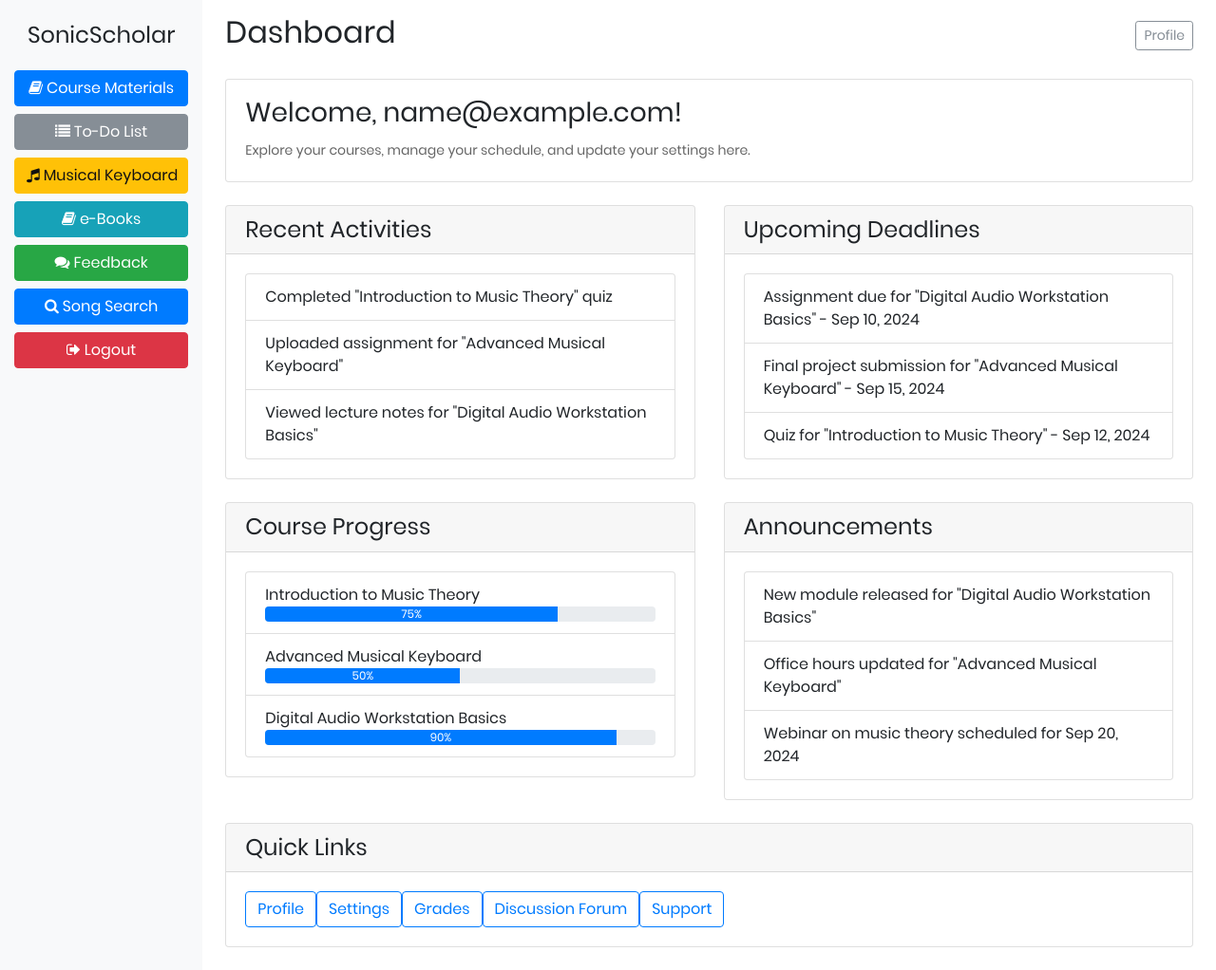
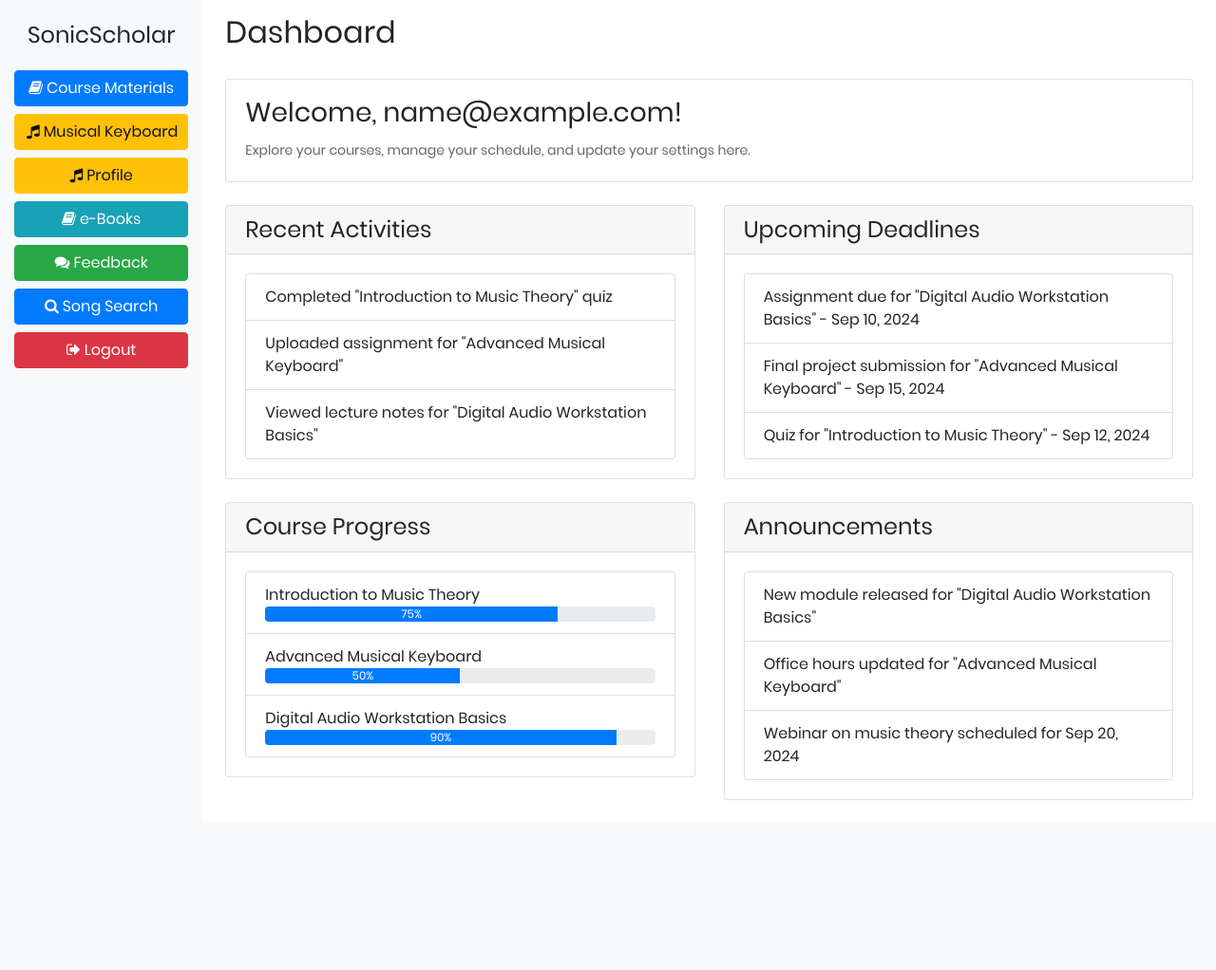
Before and after one commit to ShaunPunnenChandy/MINI-PROJECT, a PHP site: page /student/dashboard.php in a window 1280 px wide. Shown: the whole page at 95% size. After the commit the page ends 843 px from the top, so only its background shows below. Run offline with PHP 8.4, Linux system fonts and the light colour scheme; the visitor is signed in with stand-in values (Sample User, id 1).

Commit message:
Update student dashboard.php

```diff
--- a/student/dashboard.php
+++ b/student/dashboard.php
@@ -35,11 +35,11 @@ if (!isset($_SESSION['email'])) {
                         <a class="btn btn-primary btn-block mb-2" href="tutorials.php">
                             <i class="fa fa-book"></i> Course Materials
                         </a>
-                        <a class="btn btn-secondary btn-block mb-2" href="todo_list.php">
-                            <i class="fa fa-list"></i> To-Do List
-                        </a>
                         <a class="btn btn-warning btn-block mb-2" href="virtualkeyboard/index.php">
                             <i class="fa fa-music"></i> Musical Keyboard
+                        </a>
+                        <a class="btn btn-warning btn-block mb-2" href="profile.php">
+                            <i class="fa fa-music"></i> Profile
                         </a>
                         <a class="btn btn-info btn-block mb-2" href="ebooks.php">
                             <i class="fa fa-book"></i> e-Books
@@ -62,9 +62,6 @@ if (!isset($_SESSION['email'])) {
                 <div class="d-flex justify-content-between flex-wrap flex-md-nowrap align-items-center pt-3 pb-2 mb-3 border-bottom">
                     <h1 class="h2">Dashboard</h1>
                     <div class="btn-toolbar mb-2 mb-md-0">
-                        <div class="btn-group me-2">
-                            <button type="button" class="btn btn-sm btn-outline-secondary">Profile</button>
-                        </div>
                     </div>
                 </div>
 
@@ -158,22 +155,6 @@ if (!isset($_SESSION['email'])) {
                         </div>
                     </div>
 
-                    <!-- Quick Links -->
-                    <div class="col-md-12">
-                        <div class="card mb-4">
-                            <div class="card-header">
-                                <h4>Quick Links</h4>
-                            </div>
-                            <div class="card-body d-flex flex-wrap gap-2">
-                                <a class="btn btn-outline-primary" href="profile.php">Profile</a>
-                                <a class="btn btn-outline-primary" href="settings.php">Settings</a>
-                                <a class="btn btn-outline-primary" href="grades.php">Grades</a>
-                                <a class="btn btn-outline-primary" href="forum.php">Discussion Forum</a>
-                                <a class="btn btn-outline-primary" href="support.php">Support</a>
-                            </div>
-                        </div>
-                    </div>
-
                 </div>
             </main>
         </div>
```
